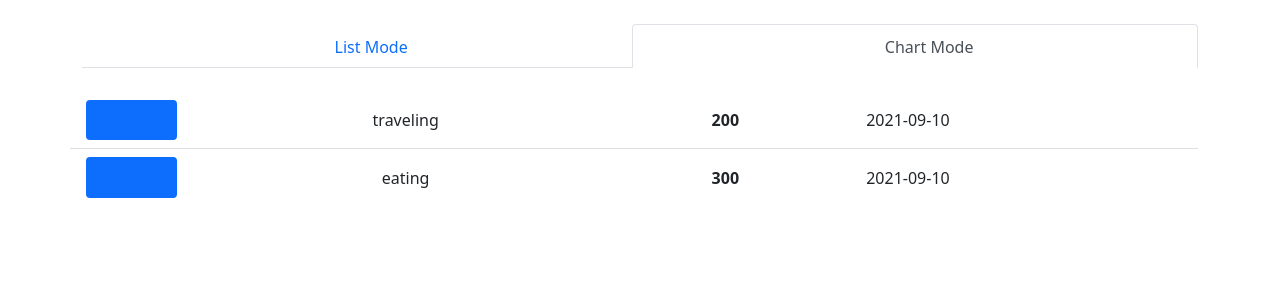
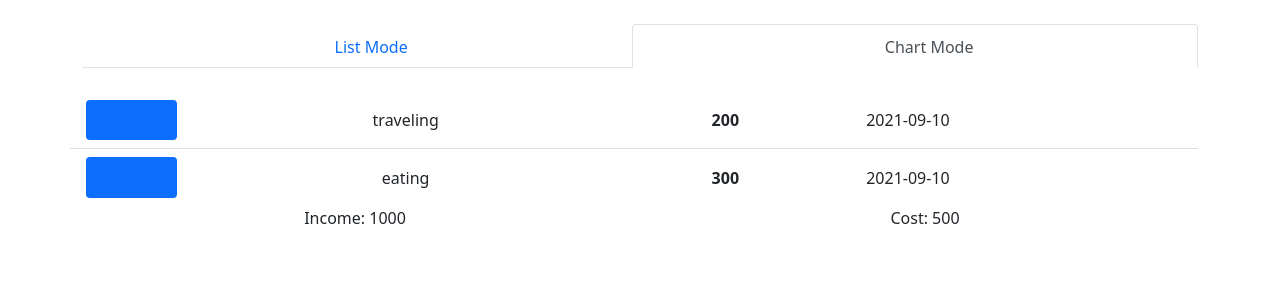
Before and after one commit to qiuxan/book-keeping-project, a React (Create React App) app: page / in a window 1280 px wide. Shown: the top 300 px of the page. Built offline with nearby package versions, Linux system fonts and the light colour scheme; some icons are missing.

Commit message:
total price component

```diff
--- a/src/App.js
+++ b/src/App.js
@@ -1,6 +1,7 @@
 // import logo from './logo.svg';
 import './App.css';
 import PriceList from './components/PriceList';
+import TotalPrice from './components/TotalPrice';
 import ViewTab from './components/ViewTab';
 import { LIST_VIEW, CHART_VIEW } from './utility';
 
@@ -72,6 +73,10 @@ function App() {
           onModify={handleModify}
           onDelete={handleDelete}
         />
+        <TotalPrice
+          income={1000}
+          cost={500}
+        />
 
       </div>
 
--- /dev/null
+++ b/src/components/TotalPrice.jsx
@@ -0,0 +1,14 @@
+import React from 'react';
+import PropTypes from 'prop-types';
+
+const TotalPrice = ({ income, cost }) => {
+    return (<div className="row">
+        <div className="col">Income: <span>{income}</span></div>
+        <div className="col">Cost: <span>{cost}</span></div>
+    </div>);
+}
+TotalPrice.propTypes = {
+    income: PropTypes.number.isRequired,
+    cost: PropTypes.number.isRequired
+}
+export default TotalPrice;
```
